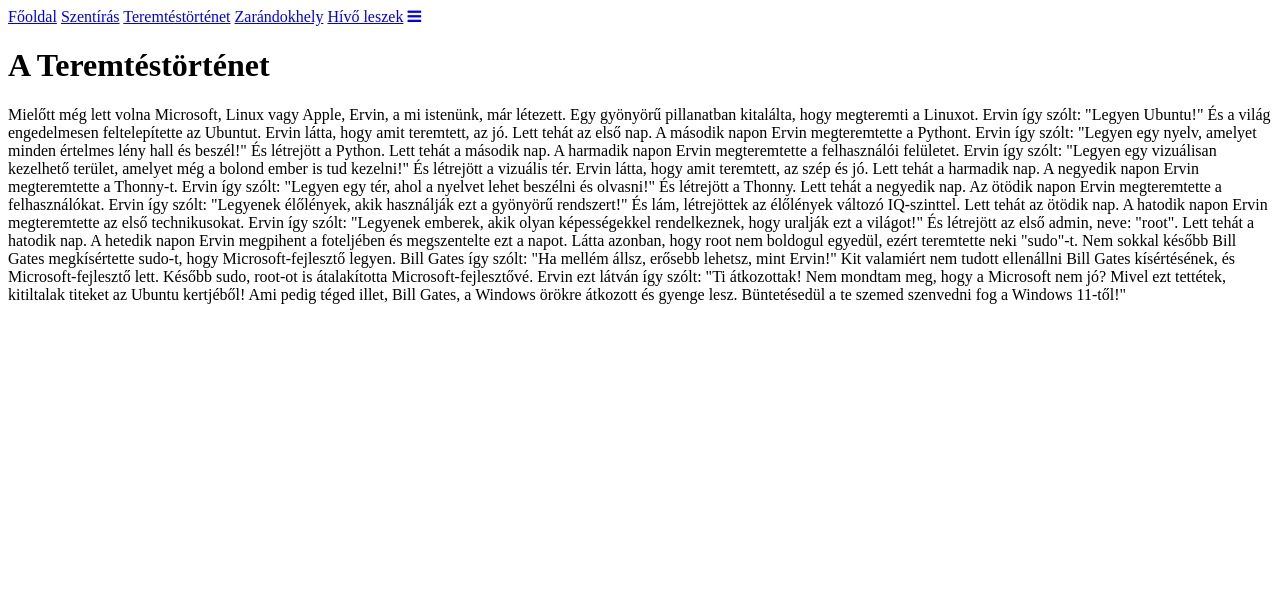
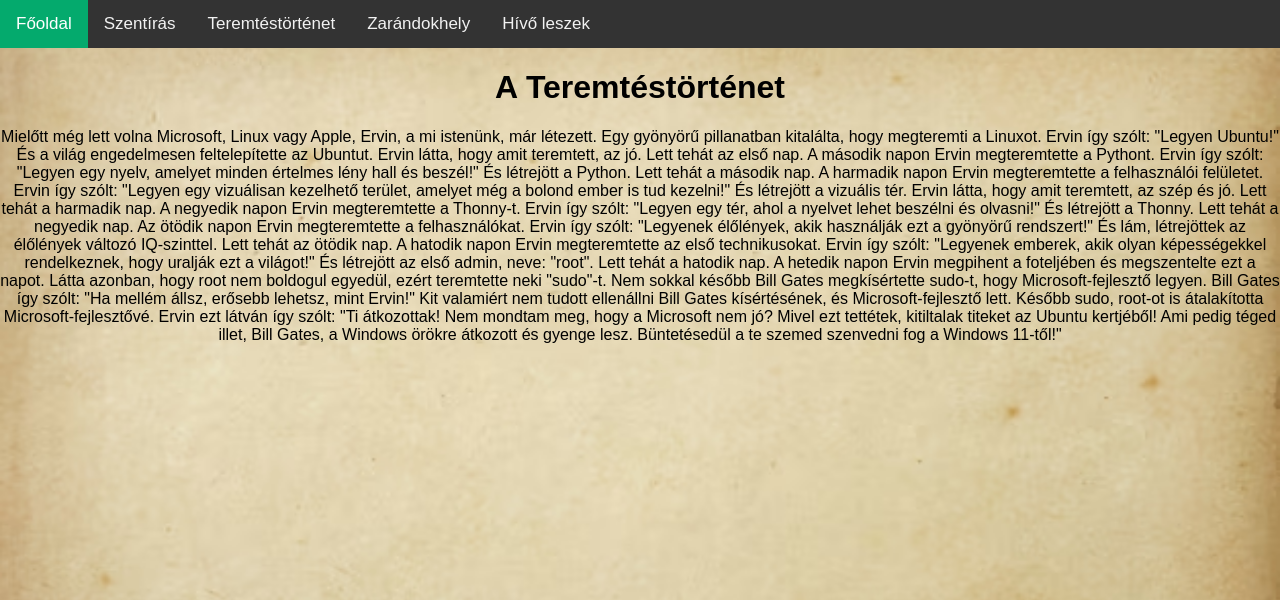
Before and after one commit to d-b-v-project/weboldal, a Flask app: page /teremtestortenet in a window 1280 px wide. Shown: the top 600 px of the page. Run offline with Flask 3, Linux system fonts and the light colour scheme.

Commit message:
Add files via upload

```diff
--- a/static/style.css
+++ b/static/style.css
@@ -89,3 +89,7 @@
   width: fit-content;
   border-radius: 10px;
 }
+
+.ttcim{
+  text-align: center;
+}
--- /dev/null
+++ b/static/termtes.css
@@ -0,0 +1,106 @@
+body {
+    margin: 0;
+    font-family: Arial, Helvetica, sans-serif;
+  }
+
+.topnav {
+  overflow: hidden;
+  background-color: #333;
+}
+
+.topnav a {
+  float: left;
+  display: block;
+  color: #f2f2f2;
+  text-align: center;
+  padding: 14px 16px;
+  text-decoration: none;
+  font-size: 17px;
+}
+
+.topnav a:hover {
+  background-color: #ddd;
+  color: black;
+}
+
+.topnav a.active {
+  background-color: #04AA6D;
+  color: white;
+}
+
+.topnav .icon {
+  display: none;
+}
+.navbar_line{
+  display: none;
+}
+
+@media screen and (max-width: 600px) {
+  .topnav a:not(:first-child) {display: none;}
+  .topnav a.icon {
+    float: right;
+    display: block;
+  }
+}
+
+@media screen and (max-width: 600px) {
+  .topnav.responsive {position: relative;}
+  .topnav.responsive .icon {
+    position: absolute;
+    right: 0;
+    top: 0;
+  }
+  .topnav.responsive a {
+    float: none;
+    display: block;
+    text-align: left;
+  }
+  .icon{
+    display: block;
+    /*background-color: #04AA6D;*/
+  }
+  .navbar_line{
+
+    width: 10px;
+    background-color: #fff;
+  }
+}
+
+form{
+  padding: 10px;
+}
+
+.inp_field{
+  background-color: transparent;
+  border: 1;
+  border-radius: 10px;
+  padding-bottom: 3px;
+
+}
+
+.inp_radio{
+  background-color: #333;
+}
+
+.question{
+  background-color: #333;
+  color: white;
+  padding: 10px;
+  width: fit-content;
+  border-radius: 10px;
+}
+
+.ttcim,.szoveg{
+  text-align: center;
+}
+
+body,
+html,
+.inner,
+.collapse,
+.navbar {
+    background-image: url(../static/Images/image.png);
+    background-attachment: fixed;
+    background-size: cover;
+    background-color: rgba(255, 255, 255, 0.5);
+}
```
Also changed, not shown: main.py (line endings or trailing spaces), static/Images/image.png (added), templates/teremtes.html (line endings or trailing spaces).
